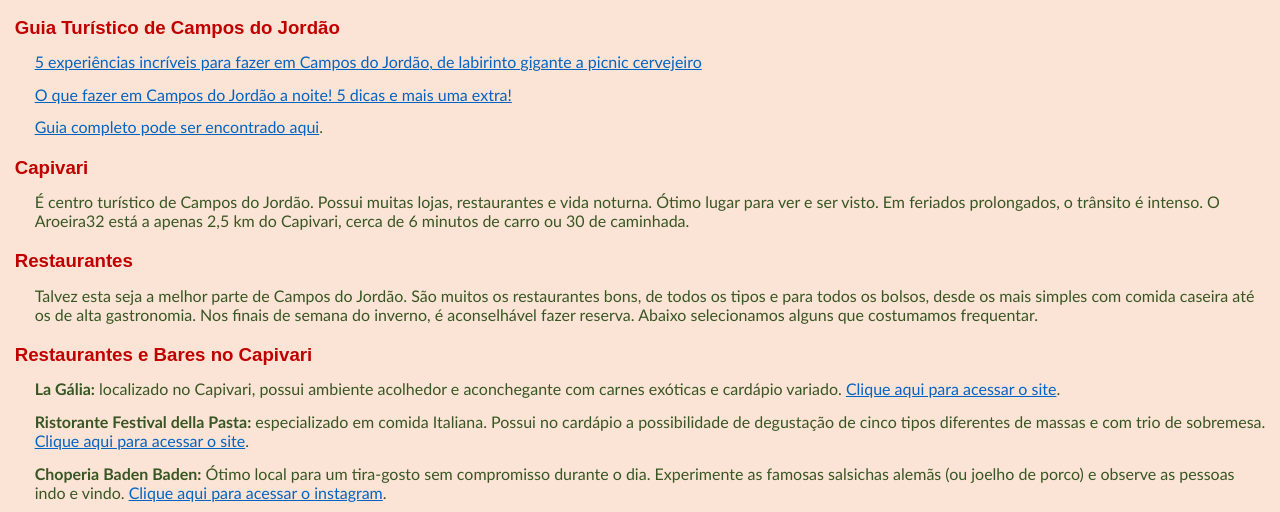
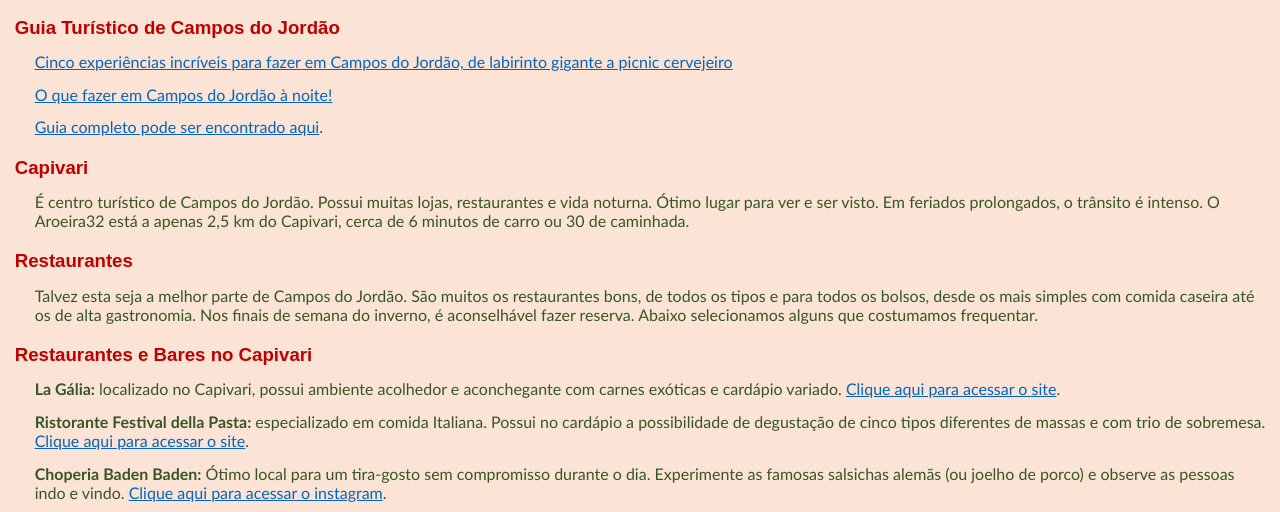
Before and after one commit to nlpvtzz/aroeira32, a plain HTML site: page dicas_campos.htm in a window 1280 px wide. Shown: the part 270-782 px from the top of the page. Drawn offline with Linux system fonts and the light colour scheme.

Commit message:
Add files via upload

```diff
--- a/dicas_campos.htm
+++ b/dicas_campos.htm
@@ -31,10 +31,10 @@
 
     <h1>Guia Turístico de Campos do Jordão</h1>
     <p>
-        <a href="https://www.guiacampos.com/de-labirinto-gigante-a-picnic-cervejeiro-5-experiencias-para-fazer-com-sua-mae-em-campos-do-jordao/">5 experiências incríveis para fazer em Campos do Jordão, de labirinto gigante a picnic cervejeiro</a>
+        <a href="https://www.guiacampos.com/de-labirinto-gigante-a-picnic-cervejeiro-5-experiencias-para-fazer-com-sua-mae-em-campos-do-jordao/">Cinco experiências incríveis para fazer em Campos do Jordão, de labirinto gigante a picnic cervejeiro</a>
     </p>
     <p>
-        <a href="https://www.guiacampos.com/o-que-fazer-em-campos-do-jordao-a-noite-5-dicas-e-mais-uma-extra/">O que fazer em Campos do Jordão a noite! 5 dicas e mais uma extra!</a>
+        <a href="https://www.guiacampos.com/o-que-fazer-em-campos-do-jordao-a-noite-5-dicas-e-mais-uma-extra/">O que fazer em Campos do Jordão à noite!</a>
     </p>
     <p>
         <a href="https://www.guiacampos.com/">Guia completo pode ser encontrado aqui</a>.
```
